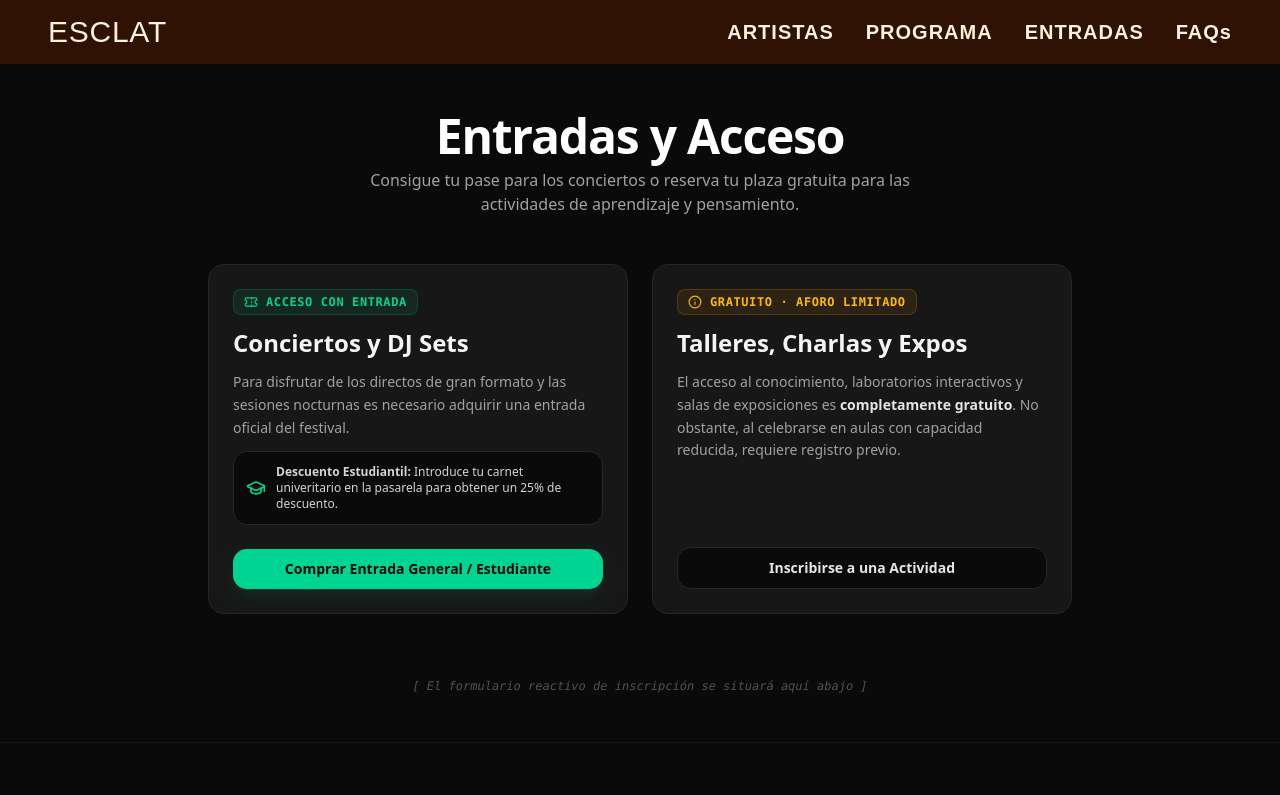
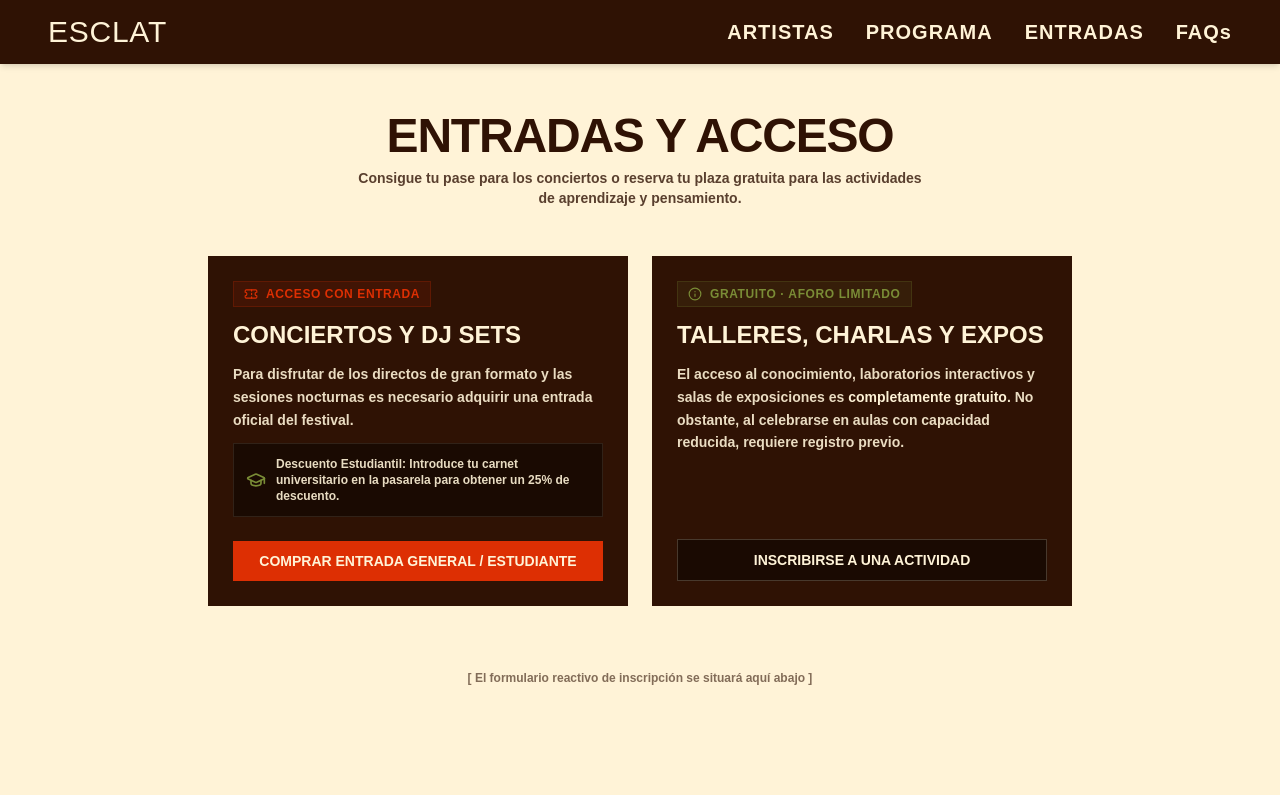
Before and after one commit to yosunealonso/esclatfest, a Vue app: page /entradas in a window 1280 px wide. Shown: the top 795 px of the page. Built offline with nearby package versions, Linux system fonts and the light colour scheme; a web font is replaced by a local one.

Commit message:
edicion de estilo pagina de entradas

```diff
--- a/src/views/EntradasView.vue
+++ b/src/views/EntradasView.vue
@@ -15,55 +15,57 @@ const actividadSeleccionada = ref<string>('');
 </script>
 
 <template>
-  <div class="container mx-auto px-4 py-12 max-w-4xl space-y-12">
+  <div class="w-full min-h-screen bg-[#fff3d7] text-[#2f1204] py-12 font-articulat-medium">
+
+    <div class="container mx-auto px-4 max-w-4xl space-y-12">
 
       <div class="space-y-2 text-center">
-      <h1 class="text-4xl md:text-5xl font-black tracking-tight text-white">Entradas y Acceso</h1>
-      <p class="text-neutral-400 max-w-xl mx-auto">
+        <h1 class="text-4xl md:text-5xl font-articulat-bold uppercase tracking-tight text-[#2f1204]">Entradas y Acceso</h1>
+        <p class="text-[#2f1204]/80 max-w-xl mx-auto text-sm">
           Consigue tu pase para los conciertos o reserva tu plaza gratuita para las actividades de aprendizaje y pensamiento.
         </p>
       </div>
 
       <div class="grid md:grid-cols-2 gap-6">
 
-      <div class="bg-neutral-900 border border-neutral-800 p-6 rounded-2xl flex flex-col justify-between space-y-6">
+        <div class="bg-[#2f1204] border border-[#2f1204] p-6 rounded-none flex flex-col justify-between space-y-6 text-[#fff3d7]">
           <div class="space-y-3">
-          <div class="flex items-center gap-2 text-emerald-400 font-mono text-xs font-bold uppercase tracking-wider bg-emerald-500/10 w-fit px-2.5 py-1 rounded-md border border-emerald-500/20">
+            <div class="flex items-center gap-2 text-[#dd2f03] font-articulat-bold text-xs uppercase tracking-wider bg-[#dd2f03]/10 w-fit px-2.5 py-1 rounded-none border border-[#dd2f03]/20">
               <Ticket class="h-3.5 w-3.5" />
               <span>Acceso con Entrada</span>
             </div>
-          <h2 class="text-2xl font-bold text-neutral-100">Conciertos y DJ Sets</h2>
-          <p class="text-sm text-neutral-400 leading-relaxed">
+            <h2 class="text-2xl font-articulat-bold uppercase text-[#fff3d7]">Conciertos y DJ Sets</h2>
+            <p class="text-sm text-[#fff3d7]/90 leading-relaxed">
               Para disfrutar de los directos de gran formato y las sesiones nocturnas es necesario adquirir una entrada oficial del festival.
             </p>
 
-          <div class="flex items-center gap-2.5 bg-neutral-950 p-3 rounded-xl border border-neutral-800 text-xs text-neutral-300">
-            <GraduationCap class="h-5 w-5 text-emerald-400 shrink-0" />
-            <span><strong>Descuento Estudiantil:</strong> Introduce tu carnet univeritario en la pasarela para obtener un 25% de descuento.</span>
+            <div class="flex items-center gap-2.5 bg-[#1a0a02] p-3 rounded-none border border-[#fff3d7]/10 text-xs text-[#fff3d7]/90">
+              <GraduationCap class="h-5 w-5 text-[#7a8c36] shrink-0" />
+              <span><strong class="font-articulat-bold">Descuento Estudiantil:</strong> Introduce tu carnet universitario en la pasarela para obtener un 25% de descuento.</span>
             </div>
           </div>
 
-        <button class="w-full text-center py-2.5 bg-emerald-400 hover:bg-emerald-500 text-neutral-950 rounded-xl text-sm font-bold transition-all shadow-lg shadow-emerald-500/10">
+          <button class="w-full text-center py-2.5 bg-[#dd2f03] hover:bg-[#dd2f03]/90 text-[#fff3d7] rounded-none text-sm font-articulat-bold uppercase transition-all">
             Comprar Entrada General / Estudiante
           </button>
         </div>
 
-      <div class="bg-neutral-900 border border-neutral-800 p-6 rounded-2xl flex flex-col justify-between space-y-6">
+        <div class="bg-[#2f1204] border border-[#2f1204] p-6 rounded-none flex flex-col justify-between space-y-6 text-[#fff3d7]">
           <div class="space-y-3">
-          <div class="flex items-center gap-2 text-amber-400 font-mono text-xs font-bold uppercase tracking-wider bg-amber-500/10 w-fit px-2.5 py-1 rounded-md border border-amber-500/20">
+            <div class="flex items-center gap-2 text-[#7a8c36] font-articulat-bold text-xs uppercase tracking-wider bg-[#7a8c36]/10 w-fit px-2.5 py-1 rounded-none border border-[#7a8c36]/20">
               <Info class="h-3.5 w-3.5" />
               <span>Gratuito · Aforo Limitado</span>
             </div>
-          <h2 class="text-2xl font-bold text-neutral-100">Talleres, Charlas y Expos</h2>
-          <p class="text-sm text-neutral-400 leading-relaxed">
-            El acceso al conocimiento, laboratorios interactivos y salas de exposiciones es <strong class="text-neutral-200">completamente gratuito</strong>. No obstante, al celebrarse en aulas con capacidad reducida, requiere registro previo.
+            <h2 class="text-2xl font-articulat-bold uppercase text-[#fff3d7]">Talleres, Charlas y Expos</h2>
+            <p class="text-sm text-[#fff3d7]/90 leading-relaxed">
+              El acceso al conocimiento, laboratorios interactivos y salas de exposiciones es <strong class="text-[#fff3d7] font-articulat-bold">completamente gratuito</strong>. No obstante, al celebrarse en aulas con capacidad reducida, requiere registro previo.
             </p>
           </div>
 
           <a
             href="#formulario-registro"
             @click="actividadSeleccionada = 'Taller Creativo / Charla'"
-          class="w-full text-center py-2.5 bg-neutral-950 hover:bg-neutral-800 text-neutral-200 border border-neutral-800 rounded-xl text-sm font-semibold transition-all hover:border-neutral-700"
+            class="w-full text-center py-2.5 bg-[#1a0a02] hover:bg-[#2f1204] text-[#fff3d7] border border-[#fff3d7]/20 rounded-none text-sm font-articulat-bold uppercase transition-all"
           >
             Inscribirse a una Actividad
           </a>
@@ -71,9 +73,21 @@ const actividadSeleccionada = ref<string>('');
 
       </div>
 
-    <div id="formulario-registro" class="text-neutral-600 text-xs font-mono text-center italic pt-4">
+      <div id="formulario-registro" class="text-[#2f1204]/60 text-xs font-articulat-medium text-center italic pt-4">
         [ El formulario reactivo de inscripción se situará aquí abajo ]
       </div>
 
     </div>
+  </div>
 </template>
+
+<style scoped>
+.font-articulat-bold {
+  font-family: "articulat-cf", sans-serif;
+  font-weight: 700;
+}
+.font-articulat-medium {
+  font-family: "articulat-cf", sans-serif;
+  font-weight: 600;
+}
+</style>
```
Lines whose indentation alone changed are shown as unchanged.
